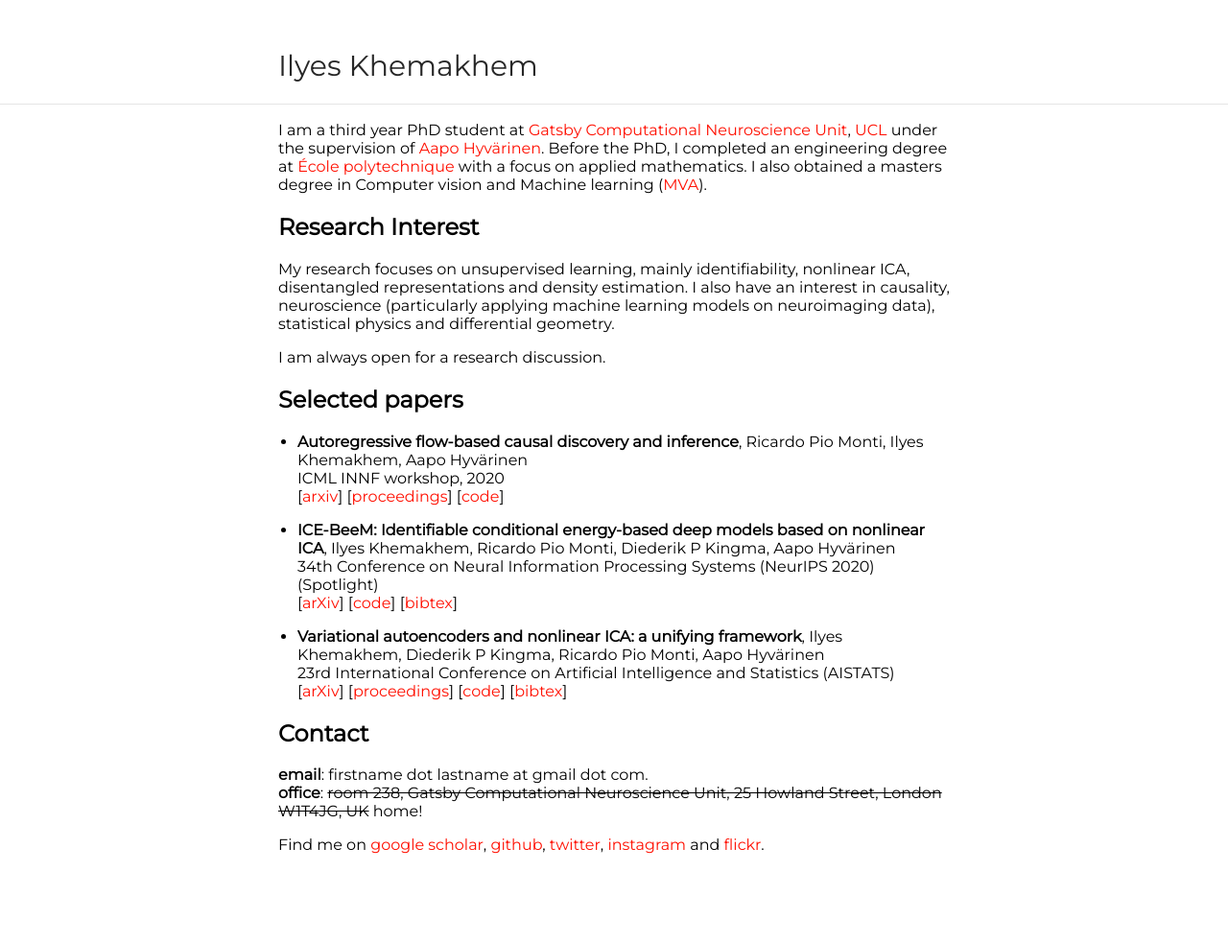
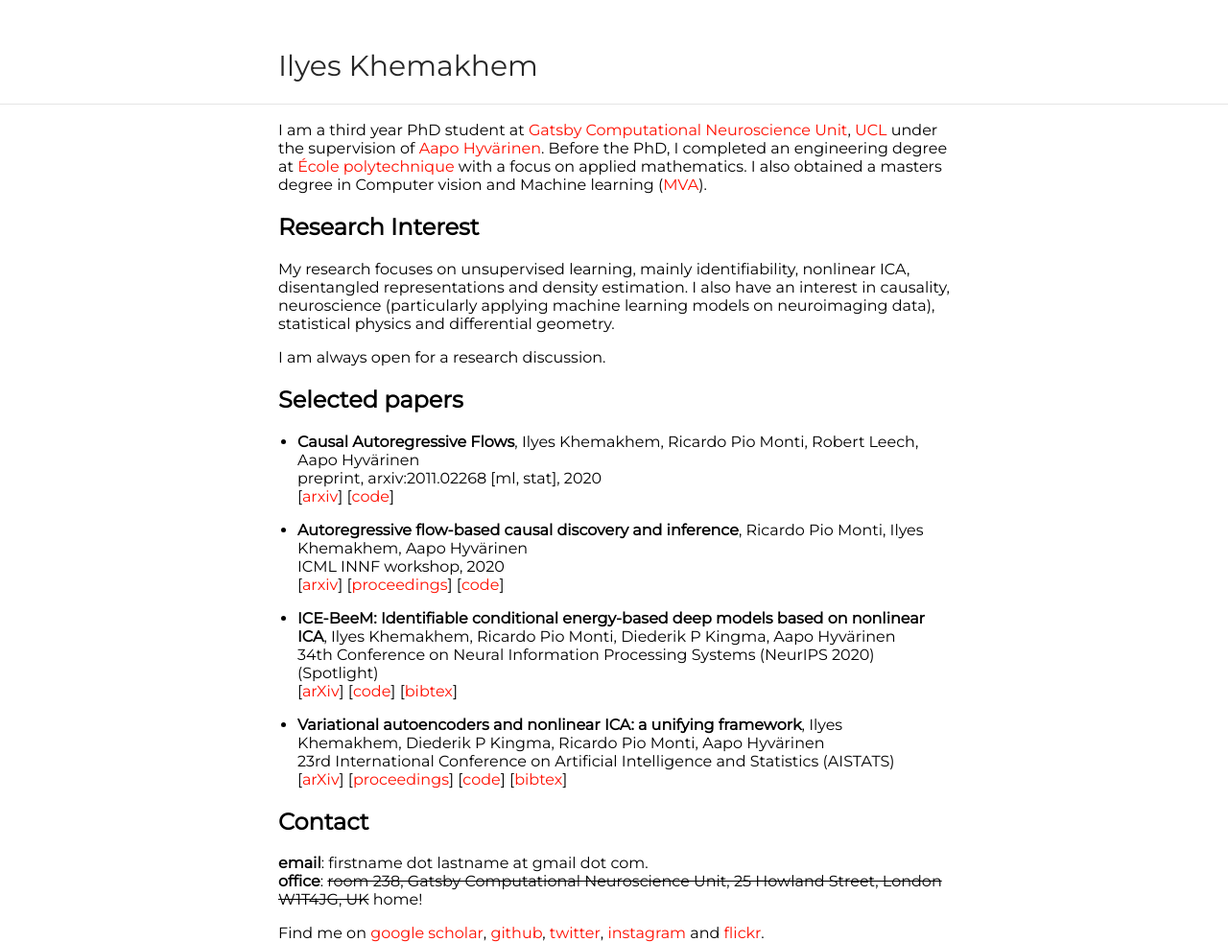
Before and after one commit to ilkhem/ilkhem.github.io, a Jekyll site: the page built from index.md, in a window 1280 px wide. Shown: the whole page at 96% size. Built offline with Jekyll 4.4.1, drawn with Linux system fonts in a browser that asks for light colours; before the commit the page ends 900 px from its top, so only the background shows below that.

Commit message:
add carefl to website

```diff
--- a/index.md
+++ b/index.md
@@ -15,6 +15,10 @@ I am always open for a research discussion.
 
 
 ## Selected papers
+- **Causal Autoregressive Flows**, Ilyes Khemakhem, Ricardo Pio Monti, Robert Leech, Aapo Hyvärinen \\
+preprint, arxiv:2011.02268 \[ml, stat\], 2020 \\
+\[[arxiv](https://arxiv.org/abs/2011.02268)\] \[[code](https://github.com/piomonti/AffineFlowCausalInf)\]
+
 - **Autoregressive flow-based causal discovery and inference**, Ricardo Pio Monti, Ilyes Khemakhem, Aapo Hyvärinen \\
 ICML INNF workshop, 2020 \\
 \[[arxiv](https://arxiv.org/abs/2007.09390)\] \[[proceedings](https://invertibleworkshop.github.io/accepted_papers/pdfs/28.pdf)\] \[[code](https://github.com/piomonti/AffineFlowCausalInf)\]
```
